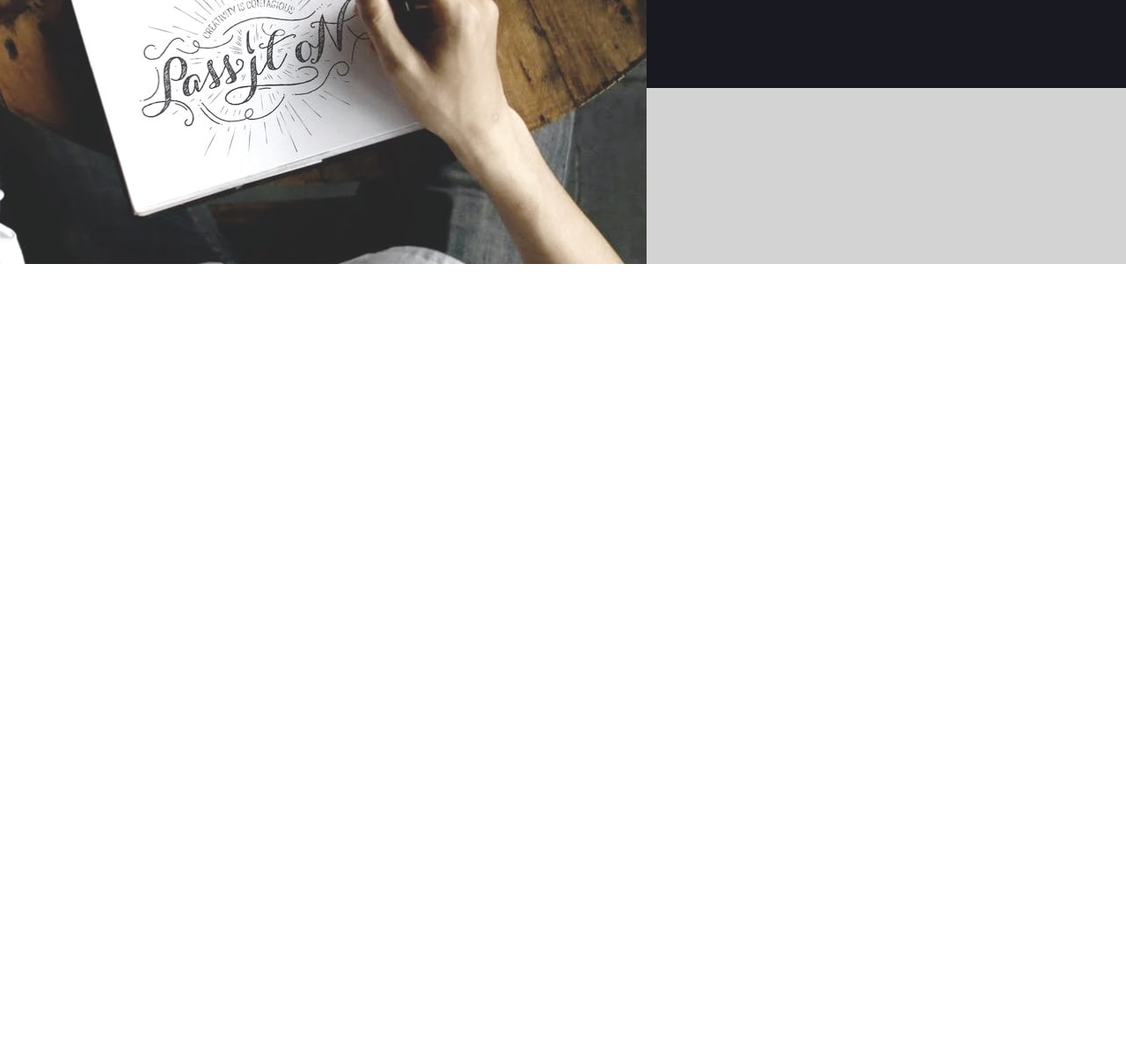
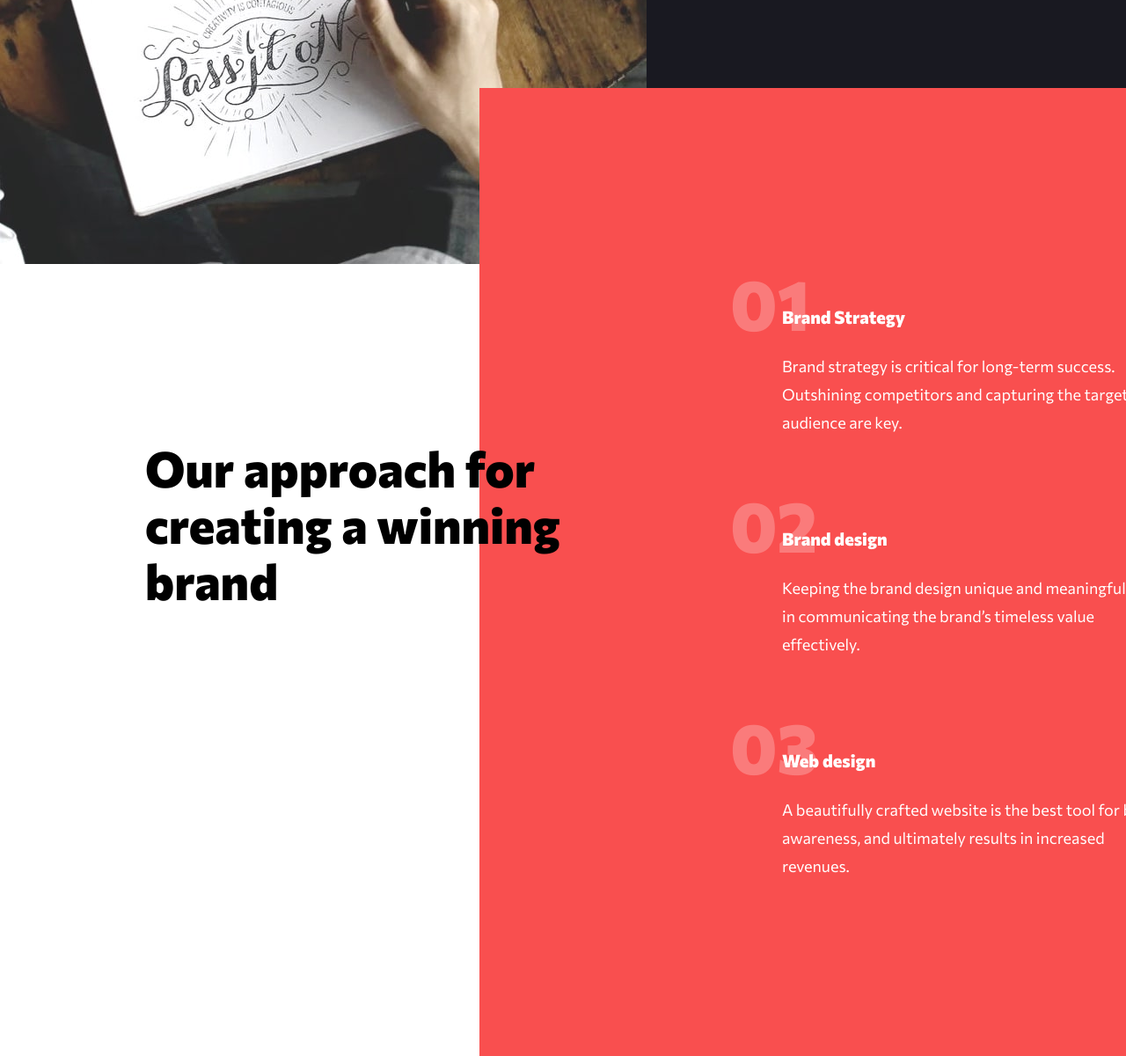
Before and after one commit to MatAregawi02/creative-single-page-site, a website: page index.html in a window 1280 px wide. Shown: the part 1662-2862 px from the top of the page at 88% size. Before the commit the page ends 1962 px from the top, so only its background shows below. Drawn offline with Linux system fonts and the light colour scheme.

Commit message:
completed section two styling for desktop

```diff
--- a/index.html
+++ b/index.html
@@ -70,6 +70,59 @@
         </div>
         <img class="red-wavy-image" src="assets/desktop/bg-pattern-wave-red.svg" alt="">
     </section>
+
+    <section class="section-two">
+        <div class="section-two-title-box">
+            <h3>Our approach for creating a winning brand</h3>
+        </div>
+        <div class="card-two">
+          <!--part one start------------------------->
+            <div class="card-two-part-one">
+              <div class="low-contrast-num">
+                  01
+              </div>
+              <div class="card-two-title-box">
+                <h4 class="card-two-title">Brand Strategy</h4>
+              </div>
+              <div class="card-two-paragraph-box">
+                <p class="card-two-paragraph"> Brand strategy is critical for long-term success. Outshining competitors and capturing
+                  the target audience are key.</p>
+              </div>
+            </div>
+              <!--part one end------------------------->
+
+              <!--part two start------------------------->
+            <div class="card-two-part-two">
+              <div class="low-contrast-num">
+                  02
+              </div>
+              <div class="card-two-title-box">
+                <h4 class="card-two-title">Brand design</h4>
+              </div>
+              <div class="card-two-paragraph-box">
+                <p class="card-two-paragraph"> Keeping the brand design unique and meaningful helps in communicating the brand’s timeless
+                  value effectively.</p>
+              </div>
+            </div>
+            <!--part two end------------------------->
+
+            <!--part three start------------------------->
+            <div class="card-two-part-three">
+              <div class="low-contrast-num">
+                  03
+              </div>
+              <div class="card-two-title-box">
+                <h4 class="card-two-title">Web design</h4>
+              </div>
+              <div class="card-two-paragraph-box">
+                <p class="card-two-paragraph"> A beautifully crafted website is the best tool for brand awareness, and ultimately results
+                  in increased revenues.</p>
+              </div>
+              <!--part three end------------------------->
+            </div>
+
+        </div>
+    </section>
   </main>
 
 
@@ -85,15 +138,9 @@
 
 
 
-  Our approach for creating a winning brand
 
-  01 Brand strategy
-  Brand strategy is critical for long-term success. Outshining competitors and capturing
-  the target audience are key.
 
-  02 Brand design
-  Keeping the brand design unique and meaningful helps in communicating the brand’s timeless
-  value effectively.
+
 
   03 Web design
   A beautifully crafted website is the best tool for brand awareness, and ultimately results
--- a/scss/abstracts/_mobile.scss
+++ b/scss/abstracts/_mobile.scss
@@ -75,7 +75,7 @@ li{
  }
 .nav-btn{
     // @include mixins.nav-link-btns(800,800);
-    @include mixins.button($btn-display : inline-block, $btn-width : 199px, $btn-bg-color : #F94F4F  , $btn-height : 64px, $font-size : 16px, $text-color : #fff, $hover-bg : #434356 );
+    @include mixins.button(inline-block,199px, #F94F4F ,64px, 16px,  #fff,  #434356 );
     width : 199px;
     height : 64px;
     margin-left: 27px;
--- a/scss/base/_mixins.scss
+++ b/scss/base/_mixins.scss
@@ -61,10 +61,18 @@
     font-weight: 400;
     line-height: $line-height; /* 177.778% */
 }
+//card two mixin
+@mixin card-two-titles(){
+    color: #FFF;
+    font-family: Commissioner;
+    font-size: 20px;
+    font-style: normal;
+    font-weight: 800;
+    line-height: 32px; /* 160% */
+}
 
 
-
-@mixin low-contrast-numbers{
+@mixin low-contrast-numbers(){
     color: #FFF;
     font-family: Commissioner;
     font-size: 80px;
--- a/scss/base/_typography.scss
+++ b/scss/base/_typography.scss
@@ -60,3 +60,26 @@ span.red-highlighted-text{
 }
 }
 //section one ----------------------end
+
+//section two-----------------------start
+section.section-two{
+    .section-two-title-box{
+        h3{
+            @include mixins.section-headings(#000)
+        }
+
+    }
+}
+.card-two{
+    .low-contrast-num{ //the low con numbers have all the same typography
+        @include mixins.low-contrast-numbers;
+    }
+    .card-two-title{ //for each heading in card two
+        @include mixins.card-two-titles;
+    }
+    .card-two-paragraph{ //for each paragraph in card two
+        @include mixins.all-paragraphs(#FFF,32px);
+    }
+
+}
+//section two-----------------------end
--- a/scss/layout/_section.scss
+++ b/scss/layout/_section.scss
@@ -103,3 +103,55 @@ section.section-one{
 }
 }
 //section one------------------------------end
+
+//section two-------------------------------start
+section.section-two{
+//I used position property because of the overlapping contents
+
+    display : flex;
+    position : relative;
+    .section-two-title-box{
+        position: absolute;
+        width : 540px;
+        height : 192px;
+        left: 165px;
+        top: 200px;
+        z-index : 2;
+    }
+
+.card-two{
+    background-color: #F94F4F;
+    position : absolute;
+    width : 895px;
+    height : 1100px;
+    padding: 200px 106px 0 285px;
+    top: -200px;
+    left: 545px;
+    z-index : 0;
+    //}
+    .card-two-part-one,.card-two-part-two,.card-two-part-three{
+        width : 504px;
+        height : 196px;
+
+    }
+    .card-two-part-one,.card-two-part-two{
+        margin-bottom: 56px;
+    }
+    .card-two-title-box{ //for all the title boxes in card two
+        width : 445px;
+        height : 32px;
+        margin-top: -44px;
+        margin-left: 59px;
+        margin-bottom: 24px;
+
+    }
+    .card-two-paragraph-box{
+        width : 445px;
+        height : 96px;
+        margin-left: 59px;
+    }
+
+
+}
+}
+//section two--------------------------------------end
```
Also changed, not shown: scss/abstracts/_tablet.scss (+9 -0 lines), css/main.css, readmeMine.md.
